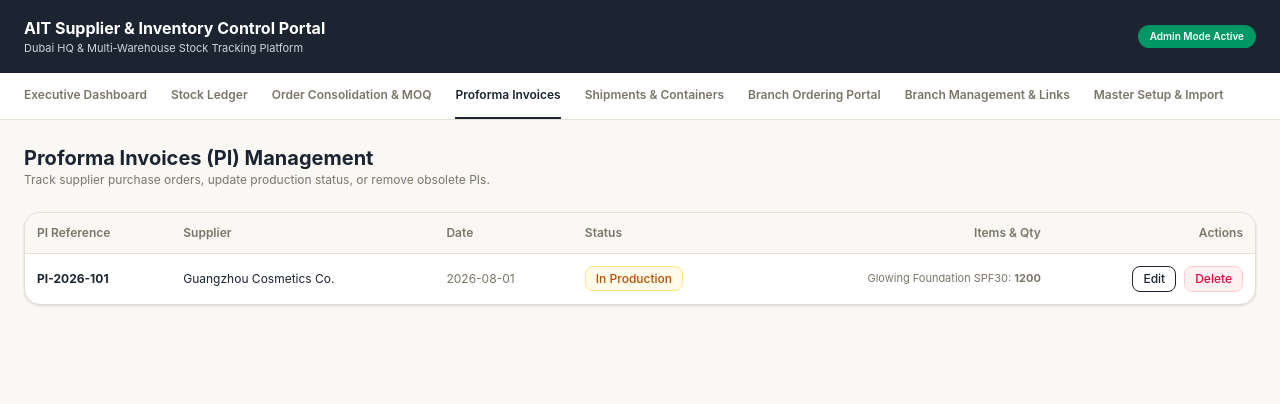
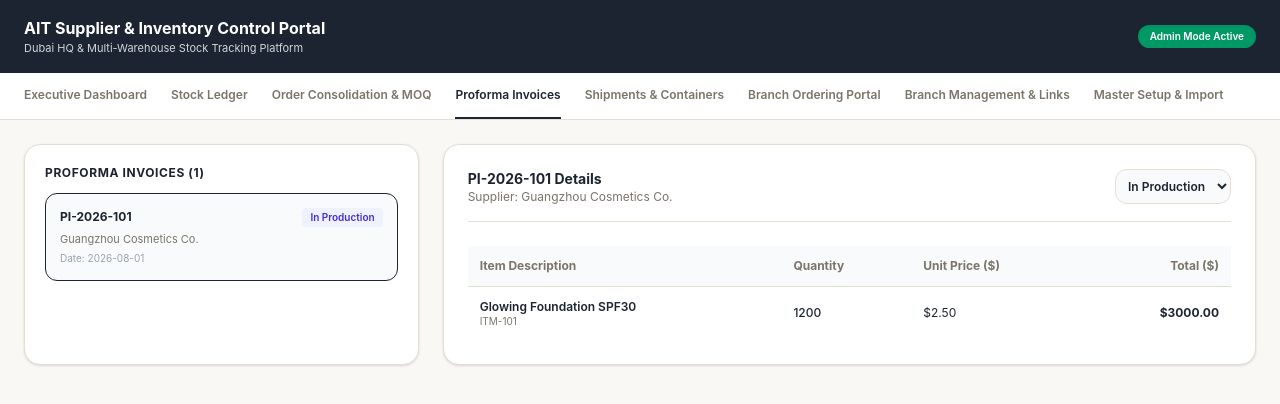
Before and after one commit to abdulrehmanmaisongalaxy/AIT-Stock-Tracker-at-Supplier-Warehouse, a React (Vite) app: page / in a window 1280 px wide. Both pictures are taken after a click on the button "Proforma Invoices". Shown: the top 404 px of the page. Built offline with nearby package versions, Linux system fonts and the light colour scheme.

Commit message:
ProformaInvoices.jsx

```diff
--- a/src/components/ProformaInvoices.jsx
+++ b/src/components/ProformaInvoices.jsx
@@ -1,85 +1,98 @@
 import React, { useState } from 'react';
 
 export function ProformaInvoices({ proformaInvoices, setProformaInvoices, suppliers, items }) {
-  const [editingPI, setEditingPI] = useState(null);
-  const [status, setStatus] = useState('In Production');
+  const [selectedPi, setSelectedPi] = useState(proformaInvoices[0] || null);
 
-  const handleDelete = (id) => {
-    if (confirm("Are you sure you want to delete this Proforma Invoice?")) {
-      setProformaInvoices(proformaInvoices.filter(pi => pi.id !== id));
+  const handleStatusChange = (piId, newStatus) => {
+    setProformaInvoices(proformaInvoices.map(pi => pi.id === piId ? { ...pi, status: newStatus } : pi));
+    if (selectedPi && selectedPi.id === piId) {
+      setSelectedPi({ ...selectedPi, status: newStatus });
     }
   };
 
-  const handleUpdateStatus = (e) => {
-    e.preventDefault();
-    if (!editingPI) return;
-    setProformaInvoices(proformaInvoices.map(pi => pi.id === editingPI.id ? { ...pi, status } : pi));
-    setEditingPI(null);
-    alert("PI status updated successfully!");
-  };
-
   return (
-    <div className="space-y-6">
-      <div>
-        <h2 className="text-xl font-bold text-[#1B2430]">Proforma Invoices (PI) Management</h2>
-        <p className="text-xs text-[#7A7568]">Track supplier purchase orders, update production status, or remove obsolete PIs.</p>
+    <div className="grid grid-cols-1 lg:grid-cols-3 gap-6">
+      {/* PI List */}
+      <div className="bg-white p-5 rounded-2xl border border-[#E4DFD3] shadow-sm space-y-3">
+        <h2 className="text-xs font-bold text-[#1B2430] uppercase tracking-wider">Proforma Invoices ({proformaInvoices.length})</h2>
+        <div className="space-y-2">
+          {proformaInvoices.map(pi => {
+            const sup = suppliers.find(s => s.id === pi.supplierId);
+            const isSelected = selectedPi?.id === pi.id;
+            return (
+              <div
+                key={pi.id}
+                onClick={() => setSelectedPi(pi)}
+                className={`p-3.5 rounded-xl border cursor-pointer transition-colors ${isSelected ? 'border-[#1B2430] bg-gray-50' : 'border-[#E4DFD3] hover:border-gray-400'}`}
+              >
+                <div className="flex justify-between items-center mb-1">
+                  <span className="text-xs font-bold text-[#1B2430]">{pi.id}</span>
+                  <span className="text-[10px] bg-indigo-50 text-indigo-700 px-2 py-0.5 rounded font-semibold">{pi.status}</span>
+                </div>
+                <p className="text-[11px] text-[#7A7568]">{sup?.name || pi.supplierId}</p>
+                <p className="text-[10px] text-gray-400 mt-1">Date: {pi.date}</p>
+              </div>
+            );
+          })}
+        </div>
       </div>
 
-      {editingPI && (
-        <form onSubmit={handleUpdateStatus} className="bg-white p-4 rounded-2xl border border-[#E4DFD3] flex items-center gap-4 text-xs">
-          <span className="font-bold">Editing PI: {editingPI.id}</span>
-          <select value={status} onChange={e => setStatus(e.target.value)} className="bg-[#FAF8F5] border border-[#E4DFD3] rounded-xl px-3 py-2">
-            <option value="Draft">Draft</option>
+      {/* PI Details */}
+      <div className="lg:col-span-2 bg-white p-6 rounded-2xl border border-[#E4DFD3] shadow-sm space-y-6">
+        {selectedPi ? (
+          <>
+            <div className="flex justify-between items-start border-b border-[#E4DFD3] pb-4">
+              <div>
+                <h3 className="text-sm font-bold text-[#1B2430]">{selectedPi.id} Details</h3>
+                <p className="text-xs text-[#7A7568]">Supplier: {suppliers.find(s => s.id === selectedPi.supplierId)?.name}</p>
+              </div>
+              <div className="flex items-center gap-2">
+                <select
+                  value={selectedPi.status}
+                  onChange={e => handleStatusChange(selectedPi.id, e.target.value)}
+                  className="p-2 border border-[#E4DFD3] rounded-xl text-xs font-semibold bg-gray-50"
+                >
+                  <option value="Draft Issued">Draft Issued</option>
                   <option value="In Production">In Production</option>
                   <option value="Shipped">Shipped</option>
                   <option value="Completed">Completed</option>
                 </select>
-          <button type="submit" className="bg-[#1B2430] text-white px-4 py-2 rounded-xl cursor-pointer">Save Status</button>
-          <button type="button" onClick={() => setEditingPI(null)} className="bg-gray-200 px-3 py-2 rounded-xl cursor-pointer">Cancel</button>
-        </form>
-      )}
+              </div>
+            </div>
 
-      <div className="bg-white rounded-2xl border border-[#E4DFD3] overflow-hidden shadow-sm">
-        <table className="w-full text-left border-collapse text-xs">
-          <thead>
-            <tr className="bg-[#FAF8F5] border-b border-[#E4DFD3] text-[#7A7568]">
-              <th className="p-3 font-semibold">PI Reference</th>
-              <th className="p-3 font-semibold">Supplier</th>
-              <th className="p-3 font-semibold">Date</th>
-              <th className="p-3 font-semibold">Status</th>
-              <th className="p-3 font-semibold text-right">Items & Qty</th>
-              <th className="p-3 font-semibold text-right">Actions</th>
+            <div className="overflow-x-auto">
+              <table className="w-full text-left text-xs">
+                <thead className="bg-gray-50 text-[#7A7568] border-b border-[#E4DFD3]">
+                  <tr>
+                    <th className="p-3">Item Description</th>
+                    <th className="p-3">Quantity</th>
+                    <th className="p-3">Unit Price ($)</th>
+                    <th className="p-3 text-right">Total ($)</th>
                   </tr>
                 </thead>
                 <tbody className="divide-y divide-[#E4DFD3]">
-            {proformaInvoices.map(pi => {
-              const sup = suppliers.find(s => s.id === pi.supplierId || s.name === pi.supplierId);
+                  {selectedPi.items.map((piItem, idx) => {
+                    const item = items.find(i => i.id === piItem.itemId);
                     return (
-                <tr key={pi.id} className="hover:bg-[#FAF8F5]">
-                  <td className="p-3 font-bold text-[#1B2430]">{pi.id}</td>
-                  <td className="p-3 text-[#1B2430]">{sup ? sup.name : pi.supplierId}</td>
-                  <td className="p-3 text-[#7A7568]">{pi.date}</td>
+                      <tr key={idx} className="hover:bg-gray-50">
                         <td className="p-3">
-                    <span className="px-2.5 py-1 bg-amber-50 text-amber-700 rounded-lg border border-amber-200 font-medium">
-                      {pi.status}
-                    </span>
+                          <div className="font-semibold text-[#1B2430]">{item?.name || piItem.itemId}</div>
+                          <div className="text-[10px] text-[#7A7568]">{piItem.itemId}</div>
                         </td>
-                  <td className="p-3 text-right">
-                    {(pi.items || []).map((it, idx) => {
-                      const itm = items.find(i => i.id === it.itemId);
-                      return <div key={idx} className="text-[11px] text-[#7A7568]">{itm ? itm.name : it.itemId}: <strong>{it.qty}</strong></div>;
-                    })}
-                  </td>
-                  <td className="p-3 text-right space-x-2">
-                    <button onClick={() => { setEditingPI(pi); setStatus(pi.status); }} className="px-2.5 py-1 bg-white border rounded-lg font-medium cursor-pointer">Edit</button>
-                    <button onClick={() => handleDelete(pi.id)} className="px-2.5 py-1 bg-rose-50 text-rose-600 border border-rose-200 rounded-lg font-medium cursor-pointer">Delete</button>
-                  </td>
+                        <td className="p-3 font-medium">{piItem.qty}</td>
+                        <td className="p-3">${piItem.unitPrice.toFixed(2)}</td>
+                        <td className="p-3 text-right font-bold text-[#1B2430]">${(piItem.qty * piItem.unitPrice).toFixed(2)}</td>
                       </tr>
                     );
                   })}
                 </tbody>
               </table>
             </div>
+          </>
+        ) : (
+          <div className="text-center py-12 text-xs text-[#7A7568]">Select a Proforma Invoice to view details</div>
+        )}
+      </div>
     </div>
   );
 }
```
Lines whose indentation alone changed are shown as unchanged.
